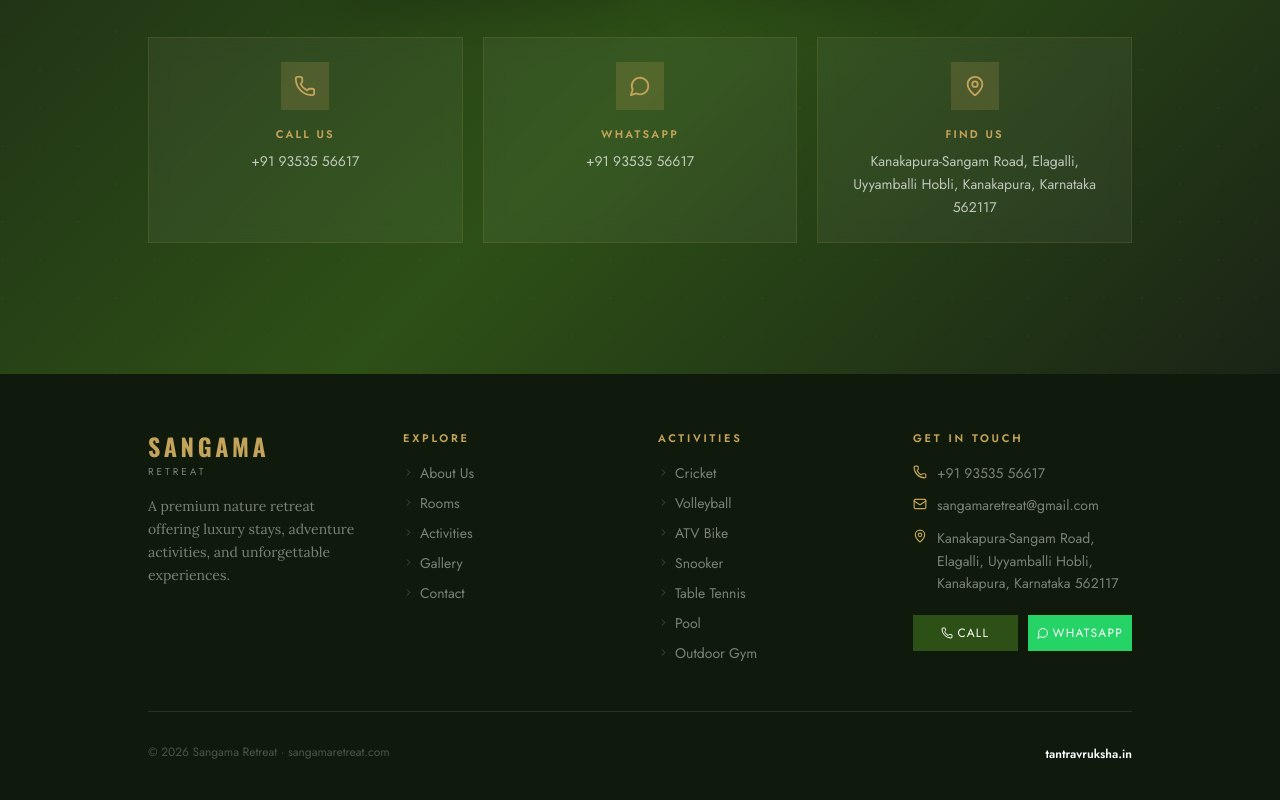
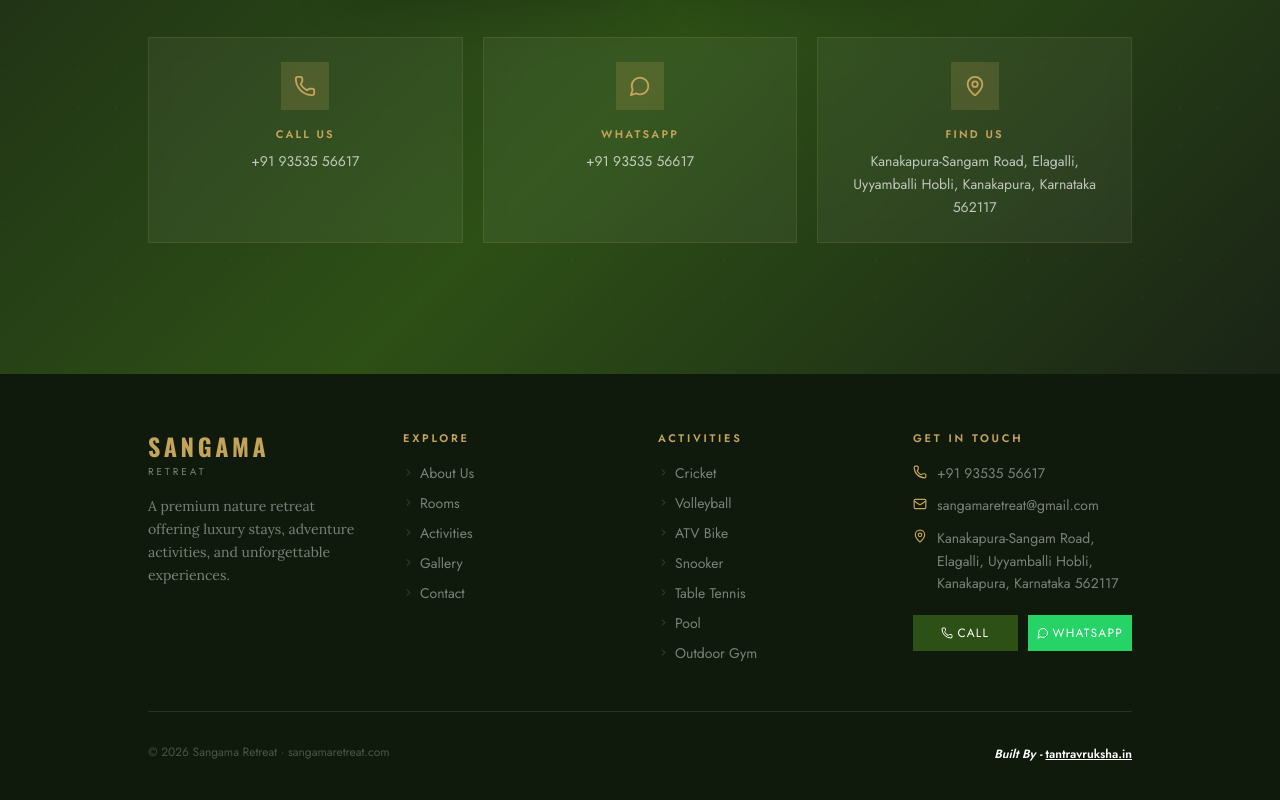
Before and after one commit to BMMrvce/sangamaretreat, a React (Vite) app: page / in a window 1280 px wide. Shown: the part 5611-6411 px from the top of the page. Built offline with nearby package versions, Linux system fonts and the light colour scheme.

Commit message:
minor change

```diff
--- a/src/app/App.tsx
+++ b/src/app/App.tsx
@@ -602,7 +602,7 @@
             © {new Date().getFullYear()} Sangama Retreat · sangamaretreat.com
           </p>
           <div className="text-right">
-            <a href="https://tantravruksha.in" target="_blank" rel="noopener noreferrer" className="text-white font-bold text-xs transition-colors" style={{ fontFamily: "'Jost',sans-serif" }}>tantravruksha.in</a>
+            <a href="https://tantravruksha.in" target="_blank" rel="noopener noreferrer" className="text-white font-bold text-xs transition-colors" style={{ fontFamily: "'Jost',sans-serif" }}><i>Built By -   </i><b><u>tantravruksha.in</u></b></a>
           </div>
         </div>
       </div>
```
